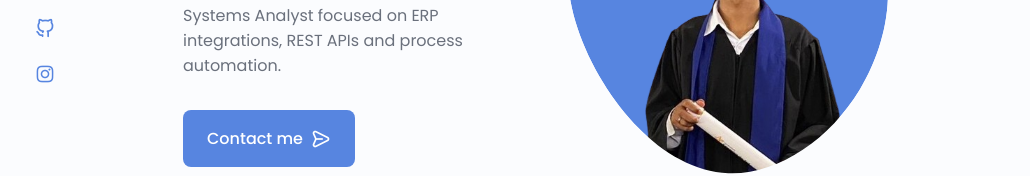
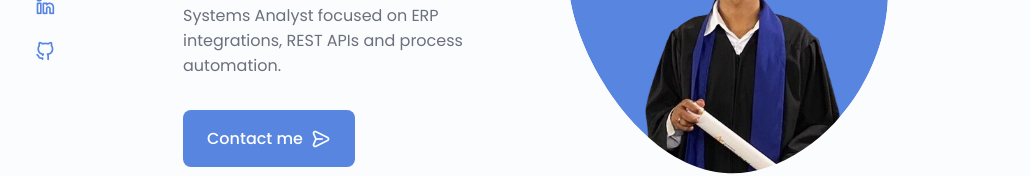
Before and after one commit to KaueLoviz/Portfolio-Pessoal, a website: page index.html in a window 1280 px wide. Shown: the part 309-485 px from the top of the page, without its empty margins (125-1155 px from the left). Drawn offline with nearby package versions, Linux system fonts and the light colour scheme.

Commit message:
fix: Removendo Instagram

```diff
--- a/index.html
+++ b/index.html
@@ -79,8 +79,6 @@
                                 class="uil uil-linkedin-alt"></i></a>
                         <a target="_blank" href="https://github.com/KaueLoviz" class="home__social-icon"><i
                                 class="uil uil-github-alt"></i></a>
-                        <a target="_blank" href="https://www.instagram.com/kauezin_sz/" class="home__social-icon"><i
-                                class="uil uil-instagram"></i></a>
                     </div>
 
                     <div class="home__img">
```
